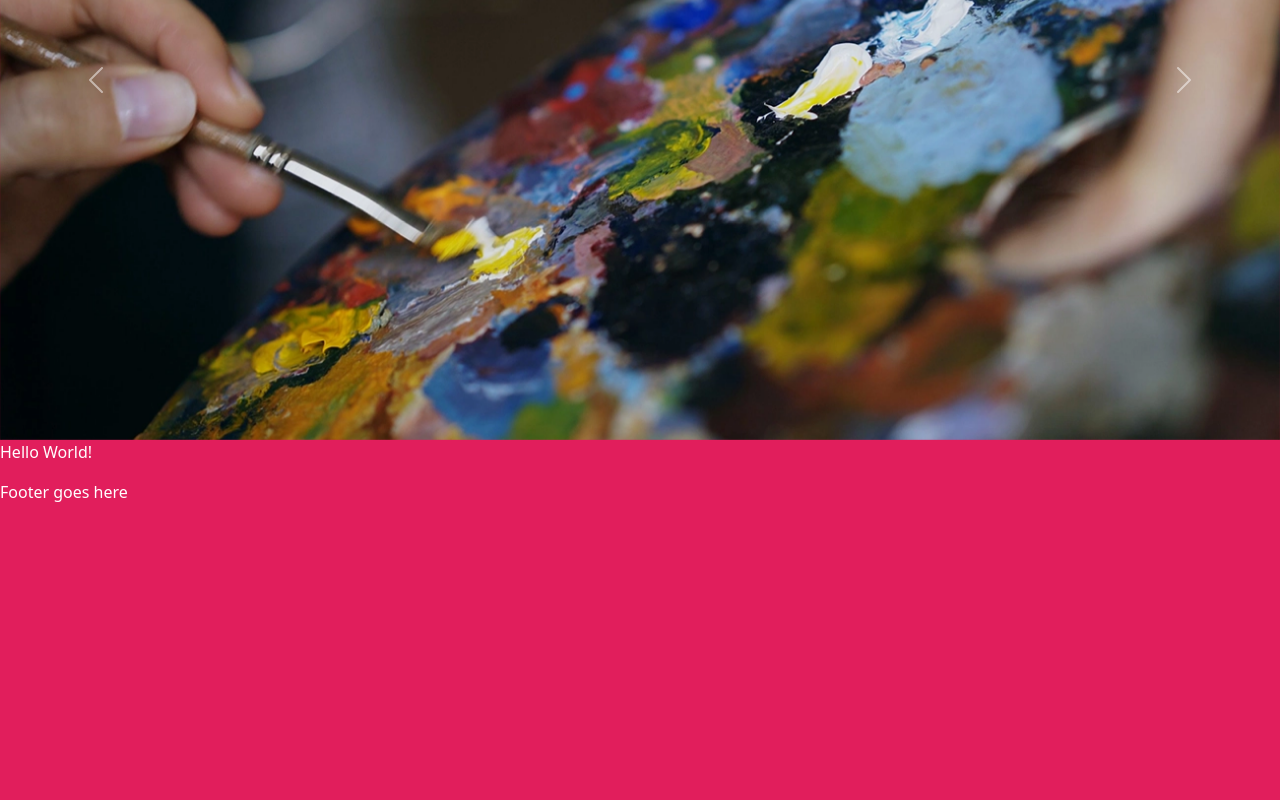
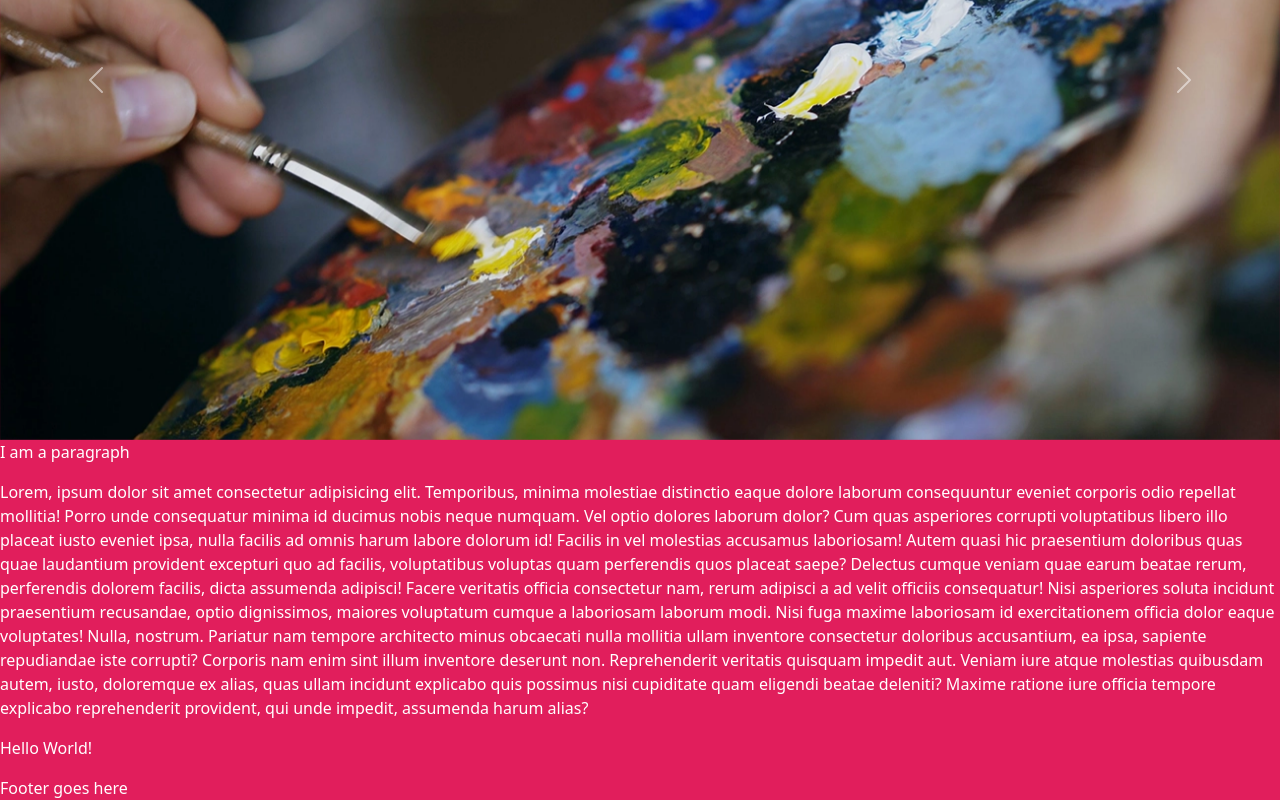
Before and after one commit to CadenAdams/imed-1316-fall-2026, a plain HTML site: page index.html in a window 1280 px wide. Shown: the part 336-1136 px from the top of the page. Before the commit the page ends 840 px from the top, so only its background shows below. Drawn offline with nearby package versions, Linux system fonts and the light colour scheme.

Commit message:
added google fonts

```diff
--- a/css/styles.css
+++ b/css/styles.css
@@ -1,3 +1,5 @@
+@import url('https://fonts.googleapis.com/css2?family=Montserrat:ital,wght@0,100..900;1,100..900&display=swap');
+
 @import url('global.css');
 
 body {
--- a/index.html
+++ b/index.html
@@ -90,6 +90,28 @@
             </button>
         </div>
         <!-- end carousel -->
+
+        <!-- google fonts -->
+        <div>
+            <p>I am a paragraph</p>
+            <p>Lorem, ipsum dolor sit amet consectetur adipisicing elit. Temporibus, minima molestiae distinctio eaque
+                dolore laborum consequuntur eveniet corporis odio repellat mollitia! Porro unde consequatur minima id
+                ducimus nobis neque numquam. Vel optio dolores laborum dolor? Cum quas asperiores corrupti voluptatibus
+                libero illo placeat iusto eveniet ipsa, nulla facilis ad omnis harum labore dolorum id! Facilis in vel
+                molestias accusamus laboriosam! Autem quasi hic praesentium doloribus quas quae laudantium provident
+                excepturi quo ad facilis, voluptatibus voluptas quam perferendis quos placeat saepe? Delectus cumque
+                veniam quae earum beatae rerum, perferendis dolorem facilis, dicta assumenda adipisci! Facere veritatis
+                officia consectetur nam, rerum adipisci a ad velit officiis consequatur! Nisi asperiores soluta incidunt
+                praesentium recusandae, optio dignissimos, maiores voluptatum cumque a laboriosam laborum modi. Nisi
+                fuga maxime laboriosam id exercitationem officia dolor eaque voluptates! Nulla, nostrum. Pariatur nam
+                tempore architecto minus obcaecati nulla mollitia ullam inventore consectetur doloribus accusantium, ea
+                ipsa, sapiente repudiandae iste corrupti? Corporis nam enim sint illum inventore deserunt non.
+                Reprehenderit veritatis quisquam impedit aut. Veniam iure atque molestias quibusdam autem, iusto,
+                doloremque ex alias, quas ullam incidunt explicabo quis possimus nisi cupiditate quam eligendi beatae
+                deleniti? Maxime ratione iure officia tempore explicabo reprehenderit provident, qui unde impedit,
+                assumenda harum alias?</p>
+        </div>
+        <!-- end google fonts -->
     </main>
 
     <section>
```
